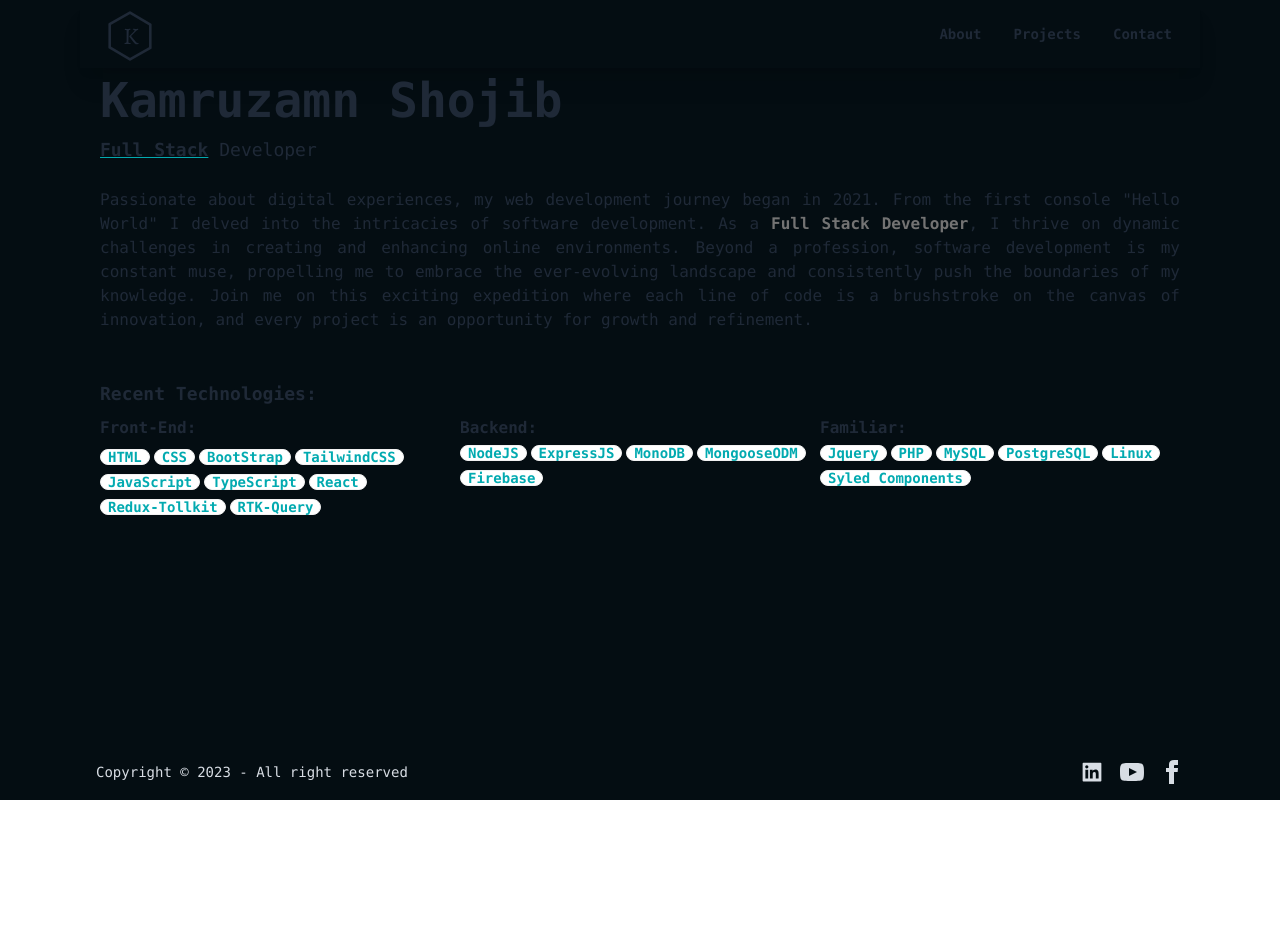
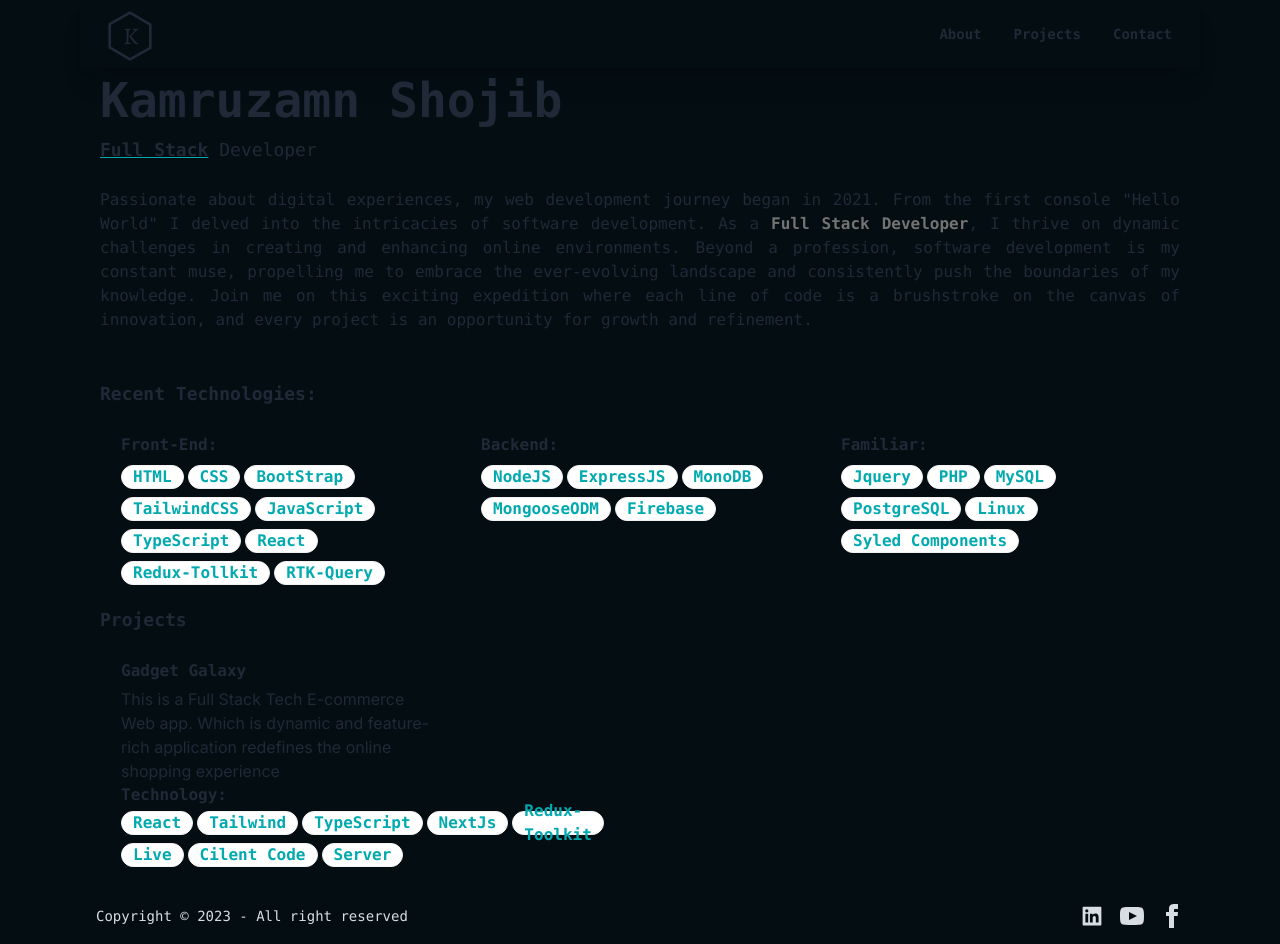
Before and after one commit to kmdshojib/portfolio-v2, a Next.js app: page / in a window 1280 px wide. Before the commit the page ends 800 px from the top, so only its background shows below. Built offline with nearby package versions, Linux system fonts and the light colour scheme.

Commit message:
Projects sections has been added

```diff
--- a/app/Components/About.tsx
+++ b/app/Components/About.tsx
@@ -1,3 +1,6 @@
+import Badge from "./Badge";
+import Card from "./Card";
+
 const About: React.FC = () => {
   const frontEndSkills: string[] = [
     "HTML",
@@ -58,47 +61,21 @@ const About: React.FC = () => {
       <div>
         <p className="font-bold text-lg font-mono mb-2">Recent Technologies:</p>
         <div className="flex flex-col md:flex-row">
-          <div className="md:w-1/3">
-            <p className="font-semibold font-mono mb-1">Front-End:</p>
+          <Card title="Front-End:">
             {frontEndSkills.map((item: string, index: number) => {
-              return (
-                <p
-                  key={index++}
-                  className=" mt-1 mb-1 md:mr-1 badge badge-sm text-[14px] font-mono text-[#02aab0] font-bold hover:underline hover:cursor-pointer"
-                >
-                  {item}
-                </p>
-              );
+              return <Badge key={index++} item={item} />;
             })}
-          </div>
-
-          <div className="md:w-1/3 mt-1 md:mt-0">
-            <p className="font-semibold font-mono">Backend:</p>
+          </Card>
+          <Card title="Backend:">
             {backEndSkills.map((item: string, index: number) => {
-              return (
-                <p
-                  key={index++}
-                  className=" mt-1 mb-1 md:mr-1 badge badge-sm text-[14px] font-mono text-[#02aab0] font-bold hover:underline hover:cursor-pointer"
-                >
-                  {item}
-                </p>
-              );
+              return <Badge key={index++} item={item} />;
             })}
-          </div>
-
-          <div className="md:w-1/3 mt-1 md:mt-0">
-            <p className="font-semibold font-mono">Familiar:</p>
+          </Card>
+          <Card title="Familiar:">
             {familiarSkills.map((item: string, index: number) => {
-              return (
-                <p
-                  key={index++}
-                  className=" mt-1 mb-1 md:mr-1 badge badge-sm text-[14px] font-mono text-[#02aab0] font-bold hover:underline hover:cursor-pointer"
-                >
-                  {item}
-                </p>
-              );
+              return <Badge key={index++} item={item} />;
             })}
-          </div>
+          </Card>
         </div>
       </div>
     </div>
--- /dev/null
+++ b/app/Components/Badge.tsx
@@ -0,0 +1,18 @@
+import React from "react";
+
+interface BadgeProps {
+  item: string;
+  customKey?: number;
+}
+const Badge: React.FC<BadgeProps> = ({ item, customKey }) => {
+  return (
+    <p
+      key={customKey}
+      className="mt-1 mb-1 md:mr-1 badge badge-sm md:badge-lg text-[14px] font-mono text-[#02aab0] font-bold hover:underline hover:cursor-pointer"
+    >
+      {item}
+    </p>
+  );
+};
+
+export default Badge;
--- /dev/null
+++ b/app/Components/Card.tsx
@@ -0,0 +1,12 @@
+import React from "react";
+
+const Card = ({ children, title }: any) => {
+  return (
+    <div className="md:w-1/3 rounded-lg border border-transparent px-5 py-4  transition-colors hover:border-gray-300 hover:bg-gray-100 hover:dark:border-neutral-700 hover:dark:bg-neutral-800/30">
+      <p className="font-semibold font-mono mb-1">{title}</p>
+      {children}
+    </div>
+  );
+};
+
+export default Card;
--- a/app/Components/Naviagation.tsx
+++ b/app/Components/Naviagation.tsx
@@ -71,7 +71,7 @@ const Naviagation: React.FC = () => {
           </li>
           <li>
             <Link
-              href="#about"
+              href="#projects"
               className="font-mono font-semibold hover:text-[#02aab0]"
             >
               Projects
--- /dev/null
+++ b/app/Components/Projects.tsx
@@ -0,0 +1,32 @@
+import React from "react";
+import Card from "./Card";
+import Badge from "./Badge";
+
+const Projects = () => {
+  return (
+    <div id="projects">
+      <p className="font-bold text-lg font-mono mb-2">Projects</p>
+      <Card title="Gadget Galaxy">
+        <p>
+          This is a Full Stack Tech E-commerce Web app. Which is dynamic and
+          feature-rich application redefines the online shopping experience
+        </p>
+        <div>
+          <p className="font-semibold font-mono">Technology:</p>
+          <div className="flex">
+            <Badge item="React" />
+            <Badge item="Tailwind" />
+            <Badge item="TypeScript" />
+            <Badge item="NextJs" />
+            <Badge item="Redux-Toolkit" />
+          </div>
+        </div>
+        <Badge item="Live" />
+        <Badge item="Cilent Code" />
+        <Badge item="Server" />
+      </Card>
+    </div>
+  );
+};
+
+export default Projects;
--- a/app/page.tsx
+++ b/app/page.tsx
@@ -2,6 +2,7 @@ import Image from "next/image";
 import Naviagation from "./Components/Naviagation";
 import About from "./Components/About";
 import Footer from "./Components/Footer";
+import Projects from "./Components/Projects";
 
 export default function Home() {
   return (
@@ -9,8 +10,9 @@ export default function Home() {
       <div className="flex flex-col min-h-screen mx-20">
         <Naviagation />
 
-        <div className="flex-1 pl-5 pr-5 flex justify-center ">
+        <div className="flex-1 pl-5 pr-5 flex flex-col justify-center ">
           <About />
+          <Projects />
         </div>
 
         <Footer />
```
